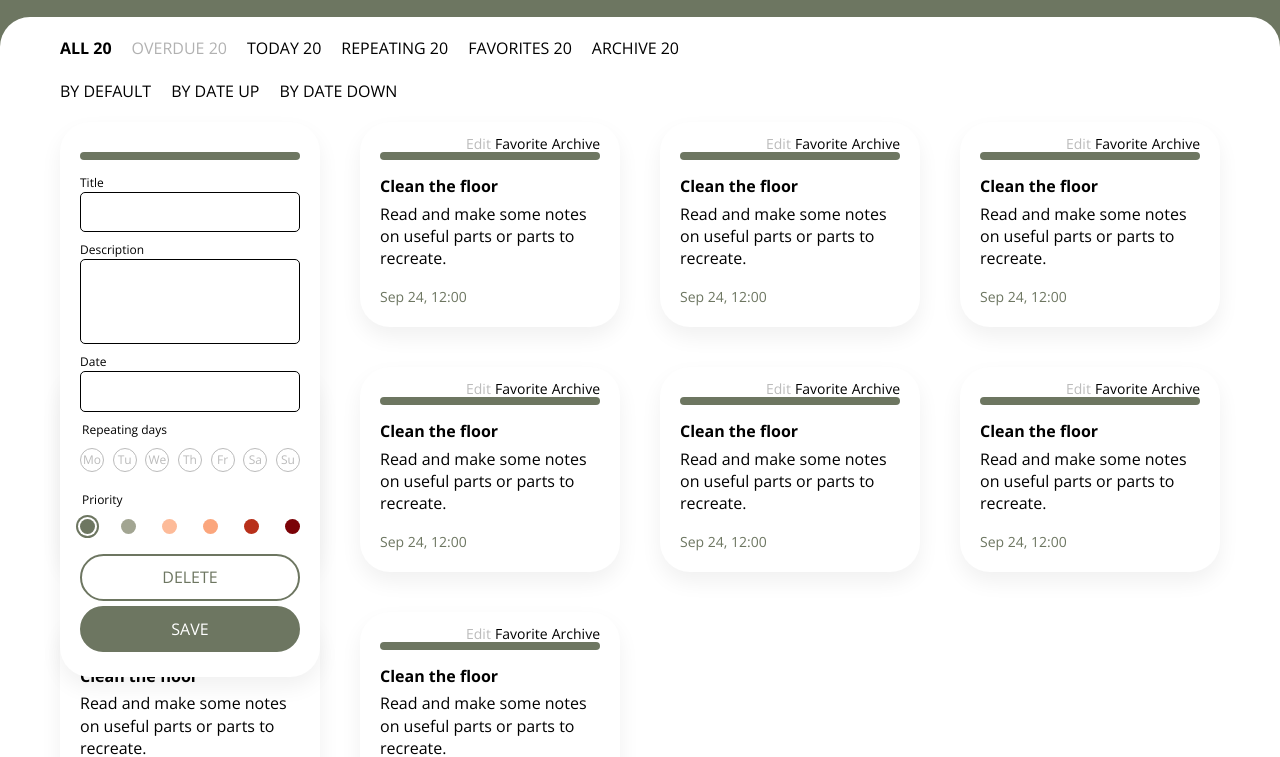
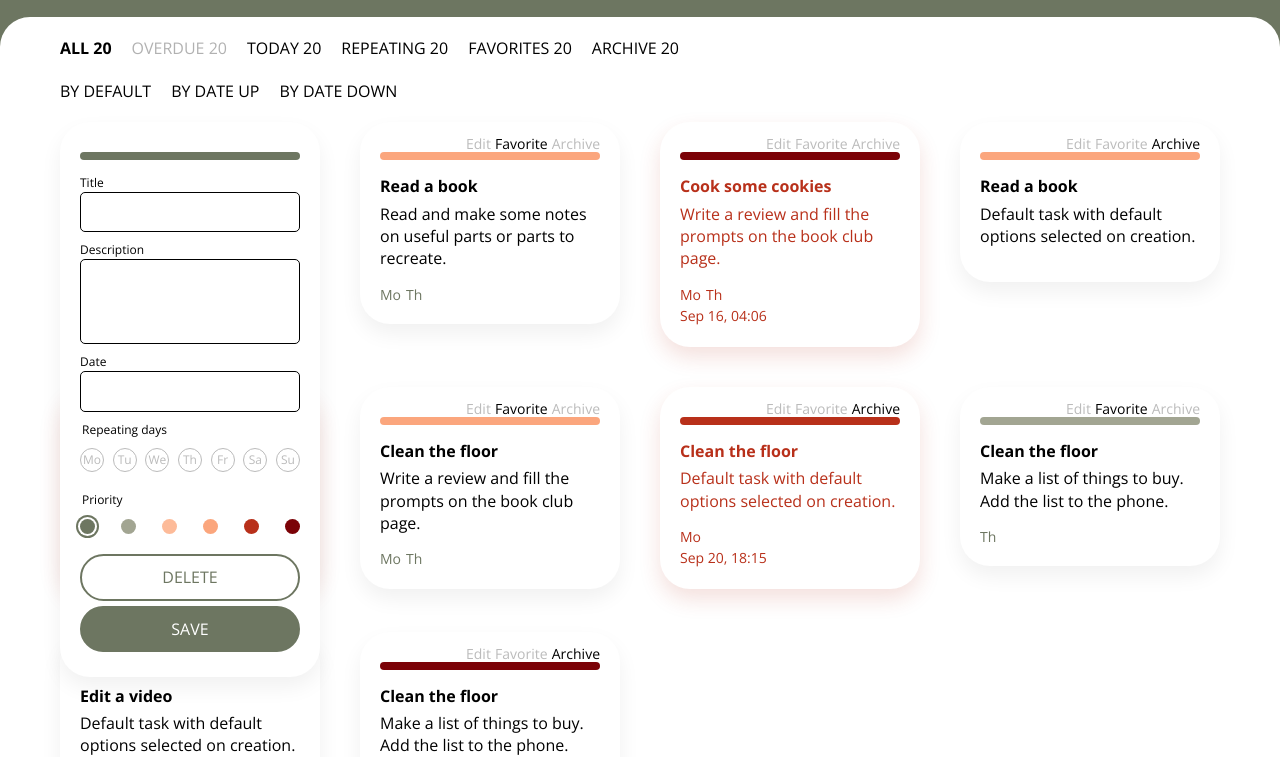
Before and after one commit to Yoona8/task-manager, a website built with webpack: page src/index.html in a window 1280 px wide. Shown: the part 45-802 px from the top of the page. Built offline with nearby package versions, Linux system fonts and the light colour scheme.

Commit message:
Add mocks to task template

```diff
--- a/src/scripts/components/task-component.js
+++ b/src/scripts/components/task-component.js
@@ -1,11 +1,64 @@
+const getIsExpired = (date) => {
+  if (date === null) {
+    return false;
+  }
+
+  console.log(new Date().getMinutes() > date.getMinutes());
+  return new Date().getMinutes() > date.getMinutes();
+};
+
+const getDateTemplate = (dueDate) => {
+  const options = {
+    month: 'short',
+    day: '2-digit',
+    hour12: false,
+    hour: '2-digit',
+    minute: '2-digit'
+  };
+
+  return `
+    <time class="task__deadline" datetime="${dueDate.toUTCString()}">
+      ${dueDate.toLocaleDateString('en-US', options)}
+    </time>
+  `;
+};
+
+const getRepeatingDaysTemplate = (days) => {
+  return `
+    <ul class="task__repeating">
+      ${days.map((day) => {
+        return `<li>${day}</li>`;
+      }).join('')}
+    </ul>
+  `;
+};
+
 export const getTaskTemplate = (task) => {
-  const { isArchive, isFavorite, priority, title, description } = task;
+  const {
+    isArchive,
+    isFavorite,
+    priority,
+    title,
+    description,
+    dueDate,
+    repeating
+  } = task;
+
+  const repeatingDays = Object.entries(repeating)
+    .filter((item) => item[1])
+    .map((item) => item[0]);
+
+  const repeatingOutput = repeatingDays.length > 0
+    ? getRepeatingDaysTemplate(repeatingDays)
+    : '';
   const archiveClassName = isArchive ? 'task__control--active' : '';
   const favoriteClassName = isFavorite ? 'task__control--active' : '';
+  const dateOutput = dueDate !== null ? getDateTemplate(dueDate) : '';
+  const deadlineClassName = getIsExpired(dueDate) ? 'task--overdue' : '';
 
   return `
     <li class="tasks__task">
-      <article class="task task--${priority}">
+      <article class="task task--${priority} ${deadlineClassName}">
         <div class="task__controls">
           <button class="task__control">Edit</button>
           <button class="task__control ${favoriteClassName}">Favorite</button>
@@ -17,12 +70,8 @@ export const getTaskTemplate = (task) => {
         ></p>
         <h2 class="task__title">${title}</h2>
         <p class="task__description">${description}</p>
-        <ul class="task__repeating">
-          <li></li>
-        </ul>
-        <time class="task__deadline" datetime="2020-09-24T12:00">
-          Sep 24, 12:00
-        </time>
+        ${repeatingOutput}
+        ${dateOutput}
       </article>
     </li>
   `;
--- a/src/scripts/main.js
+++ b/src/scripts/main.js
@@ -9,7 +9,7 @@ import { getTasks } from './mocks/tasks-mock';
 
 const TASKS_COUNT = 10;
 
-const tasks = getTasks(10);
+const tasks = getTasks(TASKS_COUNT);
 console.log(tasks);
 
 const render = (container, template, position = 'beforeend') => {
--- a/src/scripts/mocks/tasks-mock.js
+++ b/src/scripts/mocks/tasks-mock.js
@@ -23,24 +23,51 @@ const DESCRIPTIONS = [
   'Write a review and fill the prompts on the book club page.'
 ];
 
+const getRandomItemFromArray = (arr) => {
+  return arr[Math.floor(Math.random() * arr.length)];
+};
+
+const getRandomBoolean = () => {
+  return Math.random() > 0.5;
+};
+
+const getRandomIntegerNumber = (min, max) => {
+  return Math.round(Math.random() * (max - min) + min);
+};
+
+const getRandomDate = (range = 7000) => {
+  const isDate = getRandomBoolean();
+
+  if (!isDate) {
+    return null;
+  }
+
+  const diff = getRandomIntegerNumber(-range, range);
+  const targetDate = new Date();
+
+  targetDate.setMinutes(targetDate.getMinutes() + diff);
+
+  return targetDate;
+};
+
 const getTask = () => {
   return {
-    id: 0,
-    title: TITLES[0],
-    priority: PRIORITIES[0],
-    description: DESCRIPTIONS[2],
-    dueDate: null,
+    id: String(new Date().getMilliseconds() + Math.random()),
+    title: getRandomItemFromArray(TITLES),
+    priority: getRandomItemFromArray(PRIORITIES),
+    description: getRandomItemFromArray(DESCRIPTIONS),
+    dueDate: getRandomDate(),
     repeating: {
-      mo: false,
+      mo: getRandomBoolean(),
       tu: false,
       we: false,
-      th: true,
+      th: getRandomBoolean(),
       fr: false,
       sa: false,
       su: false
     },
-    isFavorite: true,
-    isArchive: true
+    isFavorite: getRandomBoolean(),
+    isArchive: getRandomBoolean()
   };
 };
 
--- a/src/styles/blocks/task.css
+++ b/src/styles/blocks/task.css
@@ -95,7 +95,8 @@
 }
 
 .task__repeating li {
-  margin-right: 2px;
+  text-transform: capitalize;
+  margin-right: 5px;
 }
 
 .task__repeating,
@@ -104,7 +105,8 @@
   color: var(--dark-green);
 }
 
-.task--overdue .task__deadline {
+.task--overdue .task__deadline,
+.task--overdue .task__repeating {
   color: var(--mild-red);
 }
 
```
